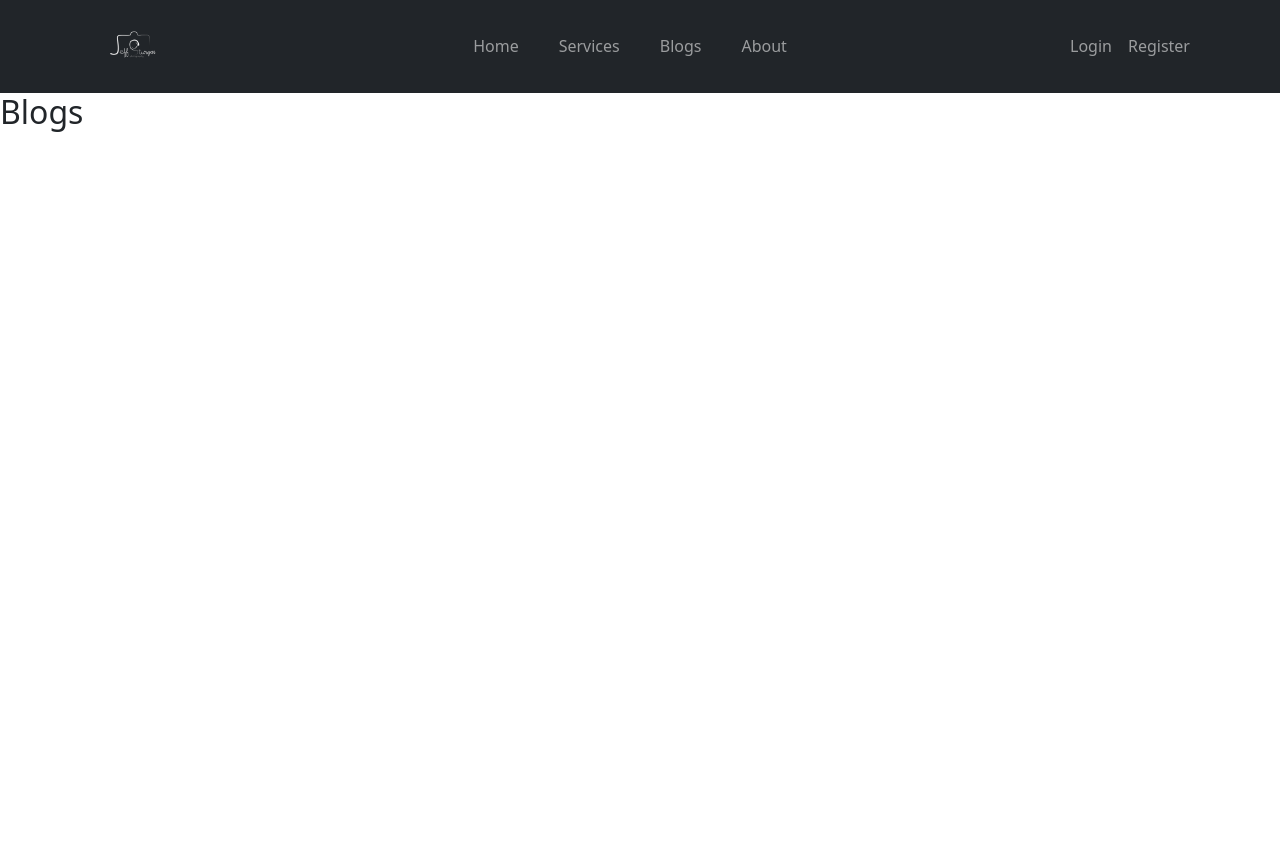
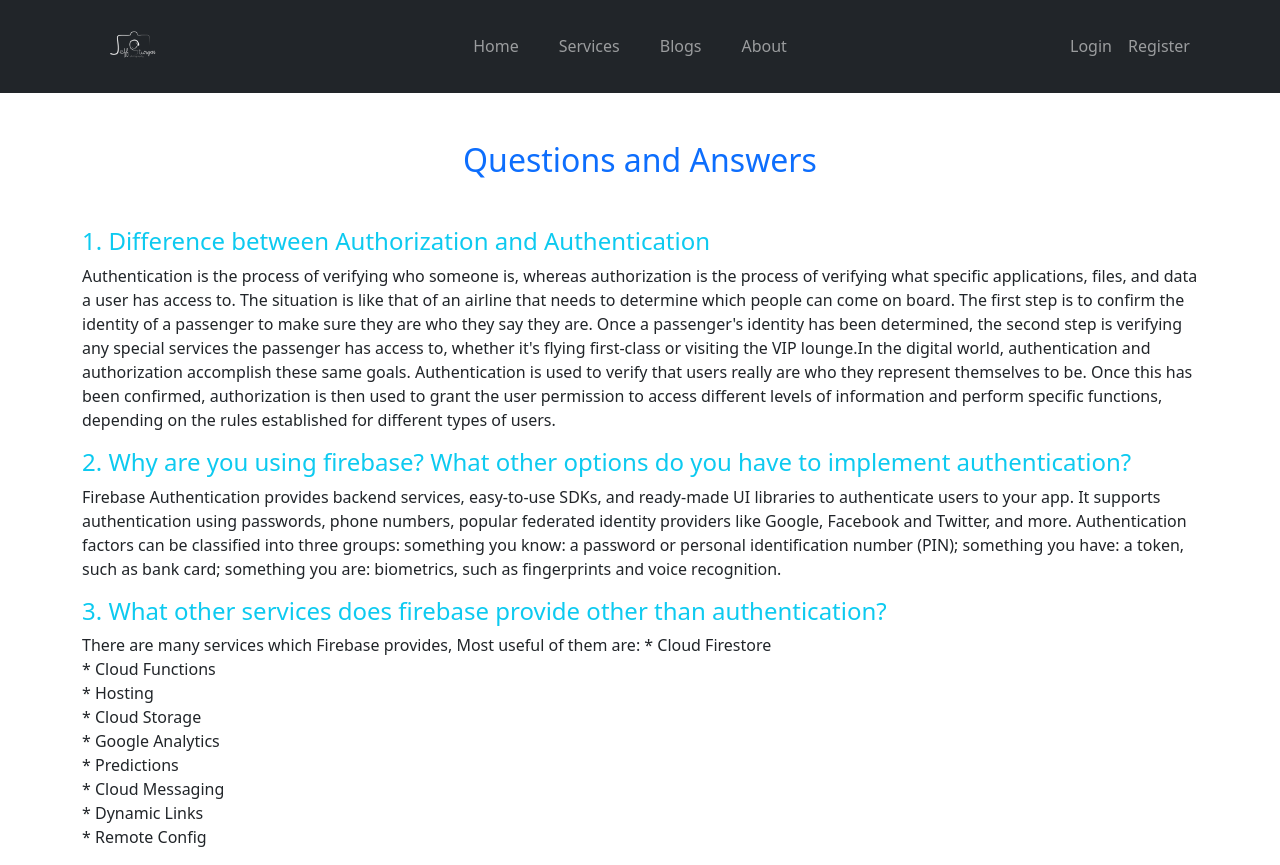
Before and after one commit to abrakib942/sports-photographer, a React (Create React App) app: page /blogs in a window 1280 px wide. Before the commit the page ends 800 px from the top, so only its background shows below. Built offline with nearby package versions, Linux system fonts and the light colour scheme; no server answers.

Commit message:
blog added

```diff
--- a/src/components/blogs/Blog.js
+++ b/src/components/blogs/Blog.js
@@ -2,8 +2,55 @@ import React from "react";
 
 const Blog = () => {
   return (
-    <div>
-      <h2>Blogs</h2>
+    <div className="container">
+      <h2 className="text-center text-primary my-5">Questions and Answers</h2>
+
+      <h4 className="text-info">
+        1. Difference between Authorization and Authentication
+      </h4>
+      <p>
+        {" "}
+        Authentication is the process of verifying who someone is, whereas
+        authorization is the process of verifying what specific applications,
+        files, and data a user has access to. The situation is like that of an
+        airline that needs to determine which people can come on board. The
+        first step is to confirm the identity of a passenger to make sure they
+        are who they say they are. Once a passenger's identity has been
+        determined, the second step is verifying any special services the
+        passenger has access to, whether it's flying first-class or visiting the
+        VIP lounge.In the digital world, authentication and authorization
+        accomplish these same goals. Authentication is used to verify that users
+        really are who they represent themselves to be. Once this has been
+        confirmed, authorization is then used to grant the user permission to
+        access different levels of information and perform specific functions,
+        depending on the rules established for different types of users.
+      </p>
+
+      <h4 className="text-info">
+        2. Why are you using firebase? What other options do you have to
+        implement authentication?
+      </h4>
+      <p>
+        Firebase Authentication provides backend services, easy-to-use SDKs, and
+        ready-made UI libraries to authenticate users to your app. It supports
+        authentication using passwords, phone numbers, popular federated
+        identity providers like Google, Facebook and Twitter, and more.
+        Authentication factors can be classified into three groups: something
+        you know: a password or personal identification number (PIN); something
+        you have: a token, such as bank card; something you are: biometrics,
+        such as fingerprints and voice recognition.
+      </p>
+
+      <h4 className="text-info">
+        3. What other services does firebase provide other than authentication?
+      </h4>
+      <p>
+        There are many services which Firebase provides, Most useful of them
+        are: * Cloud Firestore <br /> * Cloud Functions <br /> * Hosting <br />{" "}
+        * Cloud Storage <br /> * Google Analytics <br /> * Predictions <br /> *
+        Cloud Messaging <br /> * Dynamic Links
+        <br /> * Remote Config
+      </p>
     </div>
   );
 };
--- a/src/styles/Style.css
+++ b/src/styles/Style.css
@@ -1,6 +1,6 @@
 .header {
   position: sticky;
-  z-index: 2;
+  z-index: 4;
   top: 0;
 }
 .site-name {
```
Also changed, not shown: firebase.json (added), 1 other file (tests, documents, lock files or other folders).
